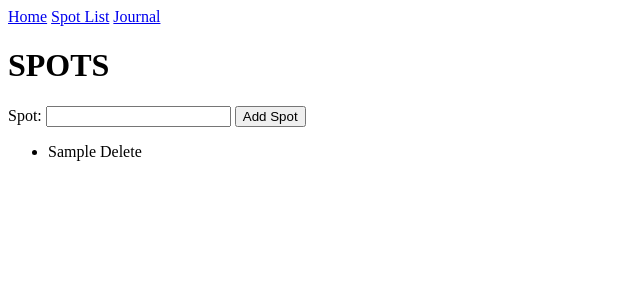
After one commit to benkhuber/swelljam, a Node server app: page /spotList in a window 1280 px wide. The commit adds this page. Shown: the top 300 px of the page, without its empty margins (0-640 px from the left). Run offline with Node 20, Linux system fonts and the light colour scheme; tables that the repository leaves empty hold one stand-in row (values such as "Sample post"); some libraries are stand-ins or nearby versions.

Commit message:
spotList route, addSpot, updated journal.ejs to have drop down of spots from spotList DB

```diff
--- a/controllers/journal.js
+++ b/controllers/journal.js
@@ -1,7 +1,8 @@
 const Journal = require('../models/Journal')
+const SpotList = require('../models/Spots')
 
 module.exports = {
-    getIndex: (req,res) => {
+    getIndex: async (req,res) => {
         try {
             date = new Date()
             let year = date.getFullYear()
@@ -11,7 +12,8 @@ module.exports = {
                 day = `0${day}`
             }
             let currentDate = `${year}-${month}-${day}`
-            res.render('journal.ejs', {currentDate : currentDate})
+            const spots = await SpotList.find()
+            res.render('journal.ejs', {currentDate : currentDate, spots: spots})
         } catch(err) {
         console.log(err)
         }
--- /dev/null
+++ b/controllers/spotList.js
@@ -0,0 +1,21 @@
+const SpotList = require('../models/Spots')
+
+module.exports = {
+    getIndex: async (req,res) => {
+        try {
+            const spots = await SpotList.find()
+            res.render('spotList.ejs', {spots: spots})
+        } catch(err) {
+        console.log(err)
+        }
+    },
+    addSpot: async (req,res) => {
+        try {
+            await SpotList.create({spot: req.body.spotToAdd})
+            console.log('Spot added')
+            res.redirect('/spotList')
+        } catch(err) {
+            console.log(err)
+        }
+    }
+}
--- a/server.js
+++ b/server.js
@@ -6,6 +6,7 @@ const bodyParser = require("body-parser")
 
 const homeRoutes = require('./routes/home')
 const journalRoutes = require('./routes/journal')
+const spotListRoutes = require('./routes/spotList')
 
 require('dotenv').config({path: './config/.env'})
 
@@ -19,6 +20,7 @@ app.use(bodyParser.urlencoded({ extended: true }))
 
 app.use('/', homeRoutes)
 app.use('/journal', journalRoutes)
+app.use('/spotList', spotListRoutes)
 
 app.listen(process.env.PORT, () => {
     console.log('server running')
--- a/views/index.ejs
+++ b/views/index.ejs
@@ -9,6 +9,7 @@
 <body>
     <header>
         <a href="/">Home</a>
+        <a href="/spotList">Spot List</a>
         <a href="/journal">Journal</a>
     </header>
     <h1>YES</h1>
--- /dev/null
+++ b/views/spotList.ejs
@@ -0,0 +1,34 @@
+<!DOCTYPE html>
+<html lang="en">
+<head>
+    <meta charset="UTF-8">
+    <meta http-equiv="X-UA-Compatible" content="IE=edge">
+    <meta name="viewport" content="width=device-width, initial-scale=1.0">
+    <title>Document</title>
+</head>
+<body>
+    <header>
+        <a href="/">Home</a>
+        <a href="/spotList">Spot List</a>
+        <a href="/journal">Journal</a>
+    </header>
+
+    <h1>SPOTS</h1>
+
+    <form action="/spotList/addSpot" method="POST">
+        Spot: <input type="text" name="spotToAdd">
+        <input type="submit" value="Add Spot">
+    </form>
+
+    <ul>
+        <% spots.forEach(el => {
+            console.log(el) %>
+            <li>
+                <span><%= el.spot %></span>
+                <span class='del'>Delete</span>
+            </li>
+        <% }) %>
+    </ul>
+
+</body>
+</html>
```
Also changed, not shown: models/Spots.js (added, +10 -0 lines), routes/spotList.js (added, +9 -0 lines), views/journal.ejs (+10 -1 lines).
